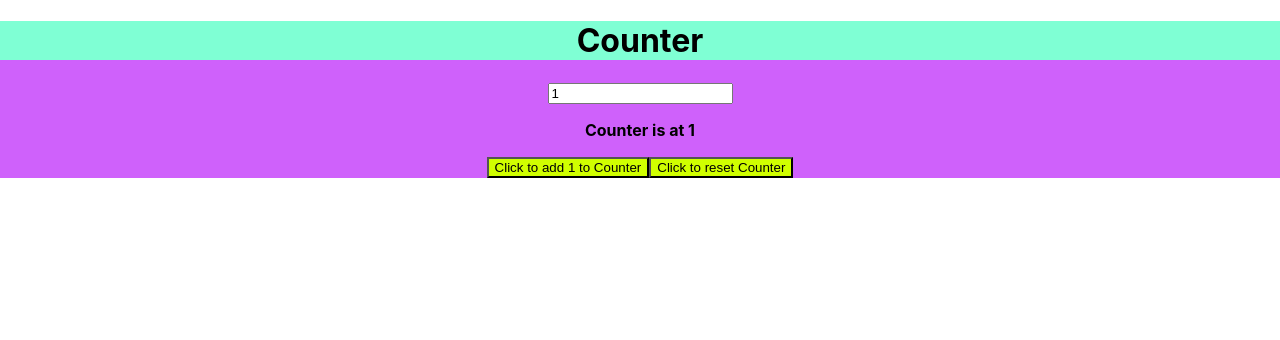
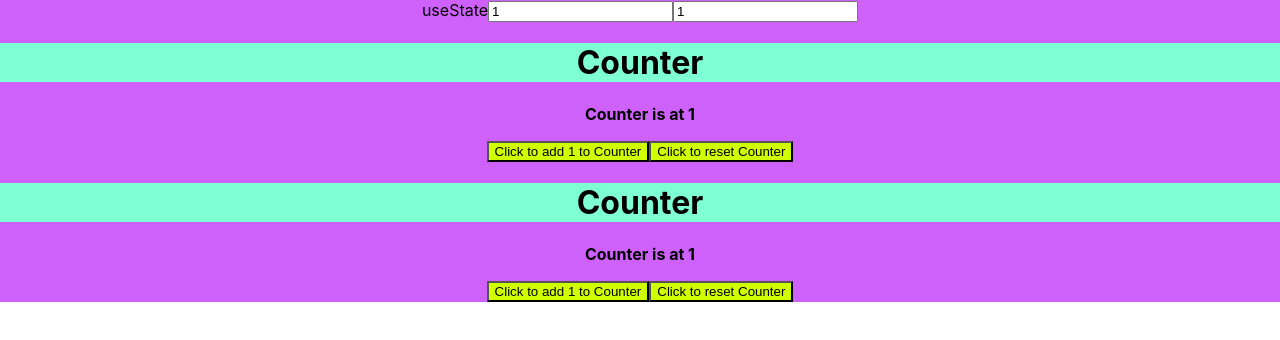
Before and after one commit to NoaAvshalom/usestate1, a React (Create React App) app: page / in a window 1280 px wide. Shown: the top 340 px of the page. Built offline with nearby package versions, Linux system fonts and the light colour scheme.

Commit message:
Added max

```diff
--- a/src/App.js
+++ b/src/App.js
@@ -1,12 +1,27 @@
 
 import './App.css';
 import Counter from './Counter';
+import { useState } from 'react';
+
 
 function App() {
+  const [delta, setDelta] = useState(1)
+  const [max , setMax] =useState(1)
+
+function handleDelta(e){
+  console.log(e);
+  setDelta(Number(e.target.value))
+}
+function handleMax(e){
+  setMax(Number(e.target.value))
+}
   return (
     <div className="App">
-
-     <Counter/>
+      useState
+     <input type = "number" value = {delta} onChange = {handleDelta}/>
+     <input type = "number" value = {max} onChange = {handleMax}/>
+     <Counter delta = {delta} max ={max}/>
+     <Counter delta = {delta} max ={max}/>
     </div>
   );
 }
--- a/src/Counter.js
+++ b/src/Counter.js
@@ -1,28 +1,27 @@
 import { useState } from "react";
 
-function Counter() {
+function Counter(props) {
+    const {delta} = props
     const [count, setCount] = useState(1)
-    const [delta, setDelta] = useState(1)
+    const {max} = props
     function incr(){
         setCount(
             function(oldCount){
+                if ((oldCount+ delta)<= max){
                 return oldCount + delta
             }
+            else {return 0}
+        }
         )
     }
     function reset(){
         setCount(0)
 
     }
-    function handleDelta(e){
-        console.log(e);
-        setDelta(Number(e.target.value))
-    }
 
     return (
       <div >
       <h1>Counter</h1>
-      <input type = "number" value = {delta} onChange = {handleDelta}/>
       <p>Counter is at {count}</p>
       <button onClick={incr}> Click to add {delta} to Counter</button>
       <button onClick={reset}> Click to reset Counter</button>
```
